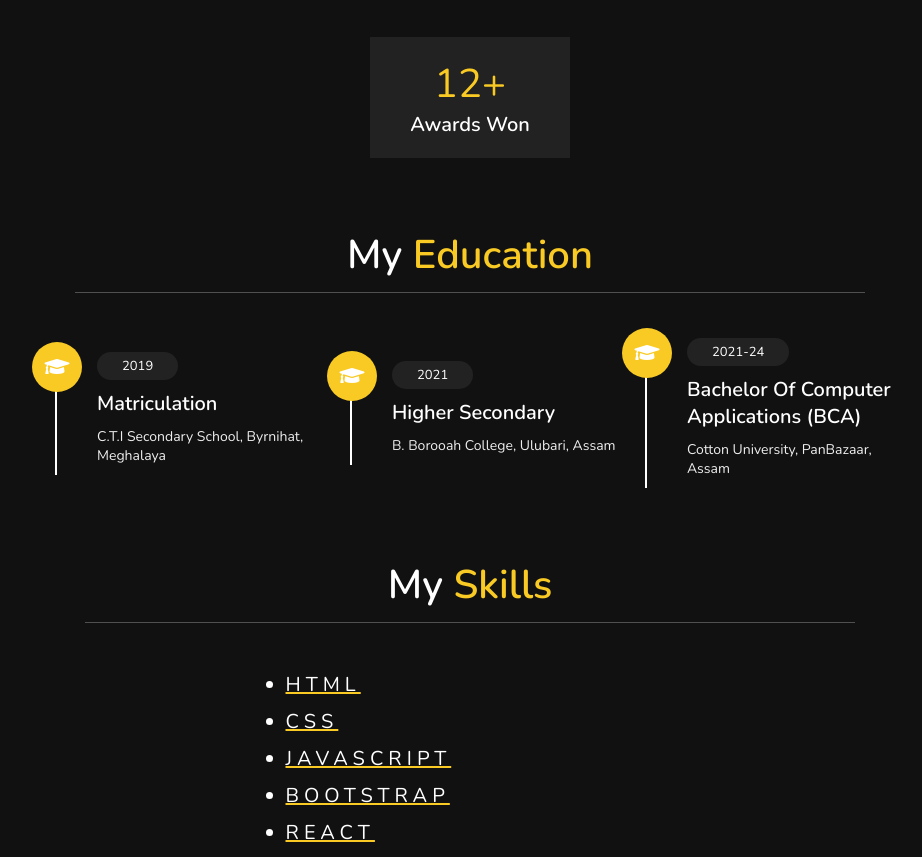
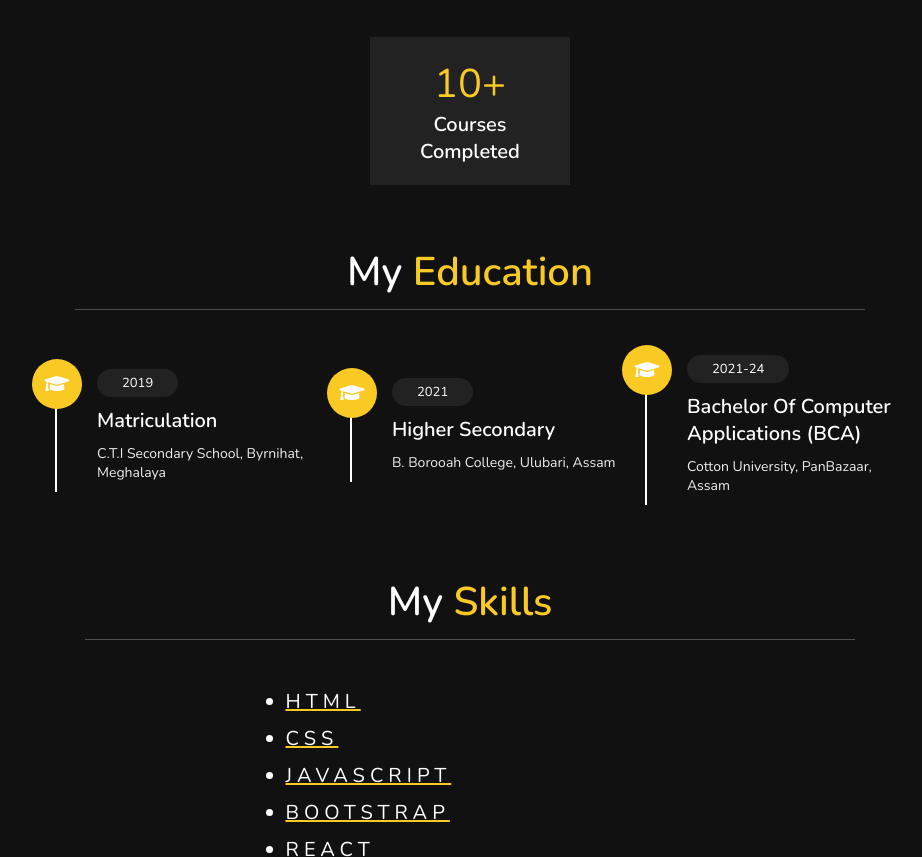
Before and after one commit to BimalKanxa/My-Portfolio, a plain HTML site: page index.html in a window 1280 px wide. Shown: the part 1392-2249 px from the top of the page, without its empty margins (345-1267 px from the left). Drawn offline with nearby package versions, Linux system fonts and the light colour scheme; files whose address does not match are found by name.

Commit message:
Update index.html

```diff
--- a/index.html
+++ b/index.html
@@ -89,8 +89,8 @@
         </div>
 
         <div class="box">
-            <span>12+</span>
-            <h3>awards won</h3>
+            <span>10+</span>
+            <h3>Courses Completed</h3>
         </div>
 
     </div>
```
